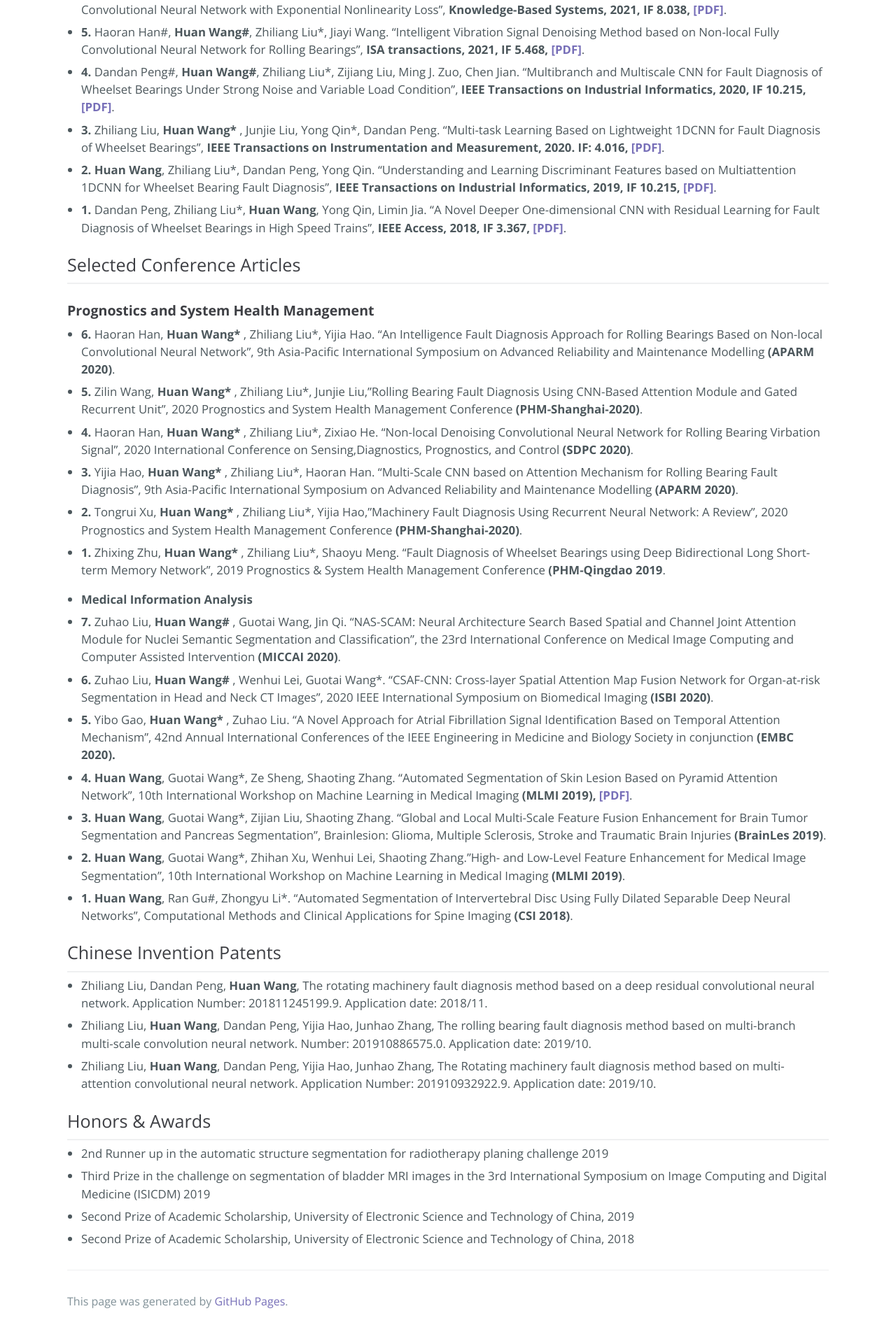
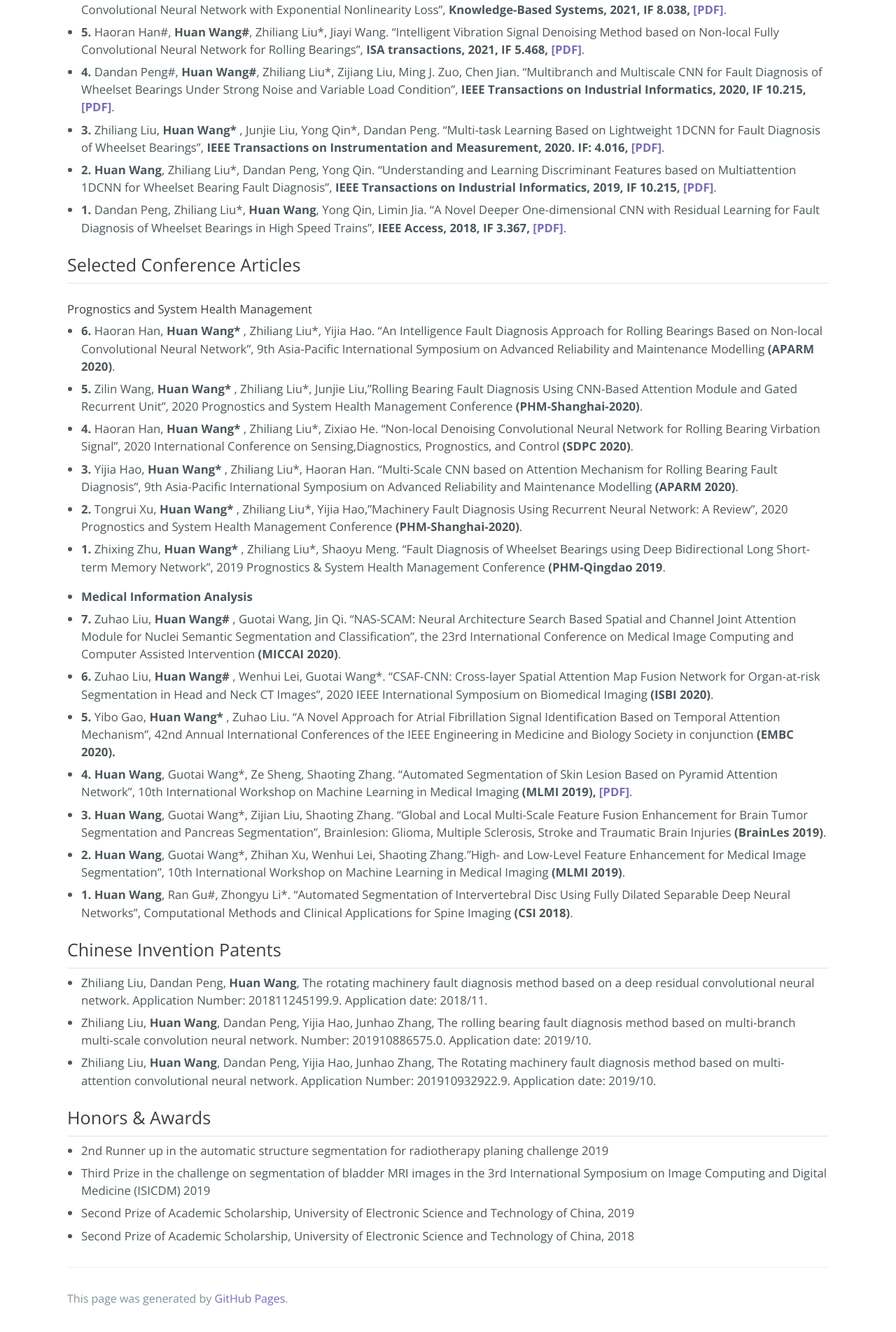
Before and after one commit to WH-HuanWang/WH-HuanWang.github.io, a Jekyll site: the page built from index.md, in a window 1280 px wide. Shown: the part 1354-3258 px from the top of the page at 70% size. Built offline with Jekyll 4.4.1, drawn with Linux system fonts in a browser that asks for light colours.

```diff
--- a/index.md
+++ b/index.md
@@ -58,7 +58,7 @@ B.S. Mechanical design, manufacturing and automation, School of mechanical and e
 
 ## Selected Conference Articles
 * * *
-### <b>Prognostics and System Health Management</b>
+#### Prognostics and System Health Management
 
 * <b>6. </b>Haoran Han, <b>Huan Wang* </b>, Zhiliang Liu*, Yijia Hao. "An Intelligence Fault Diagnosis Approach for Rolling Bearings Based on Non-local Convolutional Neural Network", 9th Asia-Pacific International Symposium on Advanced Reliability and Maintenance Modelling <b>(APARM 2020)</b>.
 * <b>5. </b>Zilin Wang, <b>Huan Wang* </b>, Zhiliang Liu*, Junjie Liu,"Rolling Bearing Fault Diagnosis Using CNN-Based Attention Module and Gated Recurrent Unit", 2020 Prognostics and System Health Management Conference <b>(PHM-Shanghai-2020)</b>.
```
